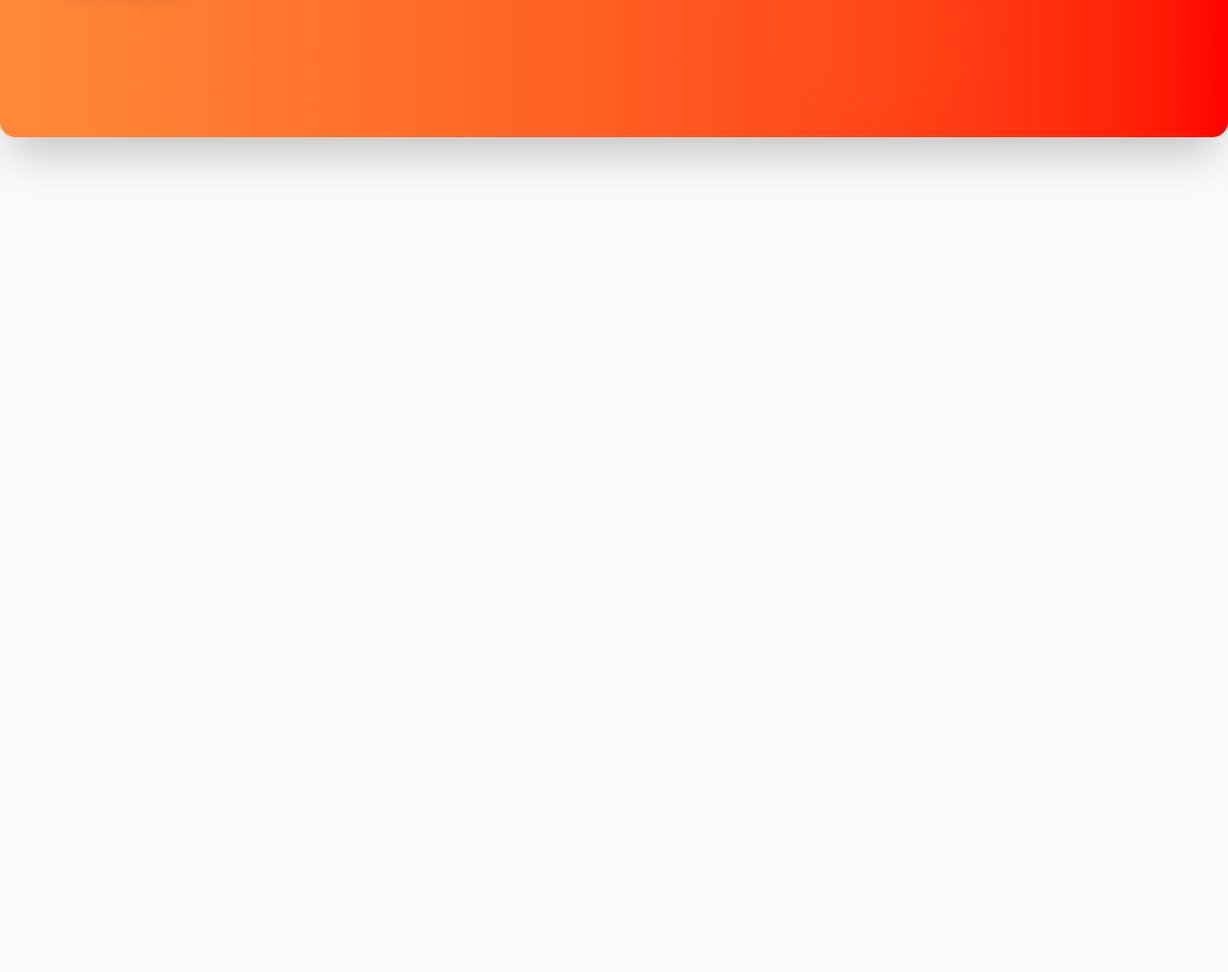
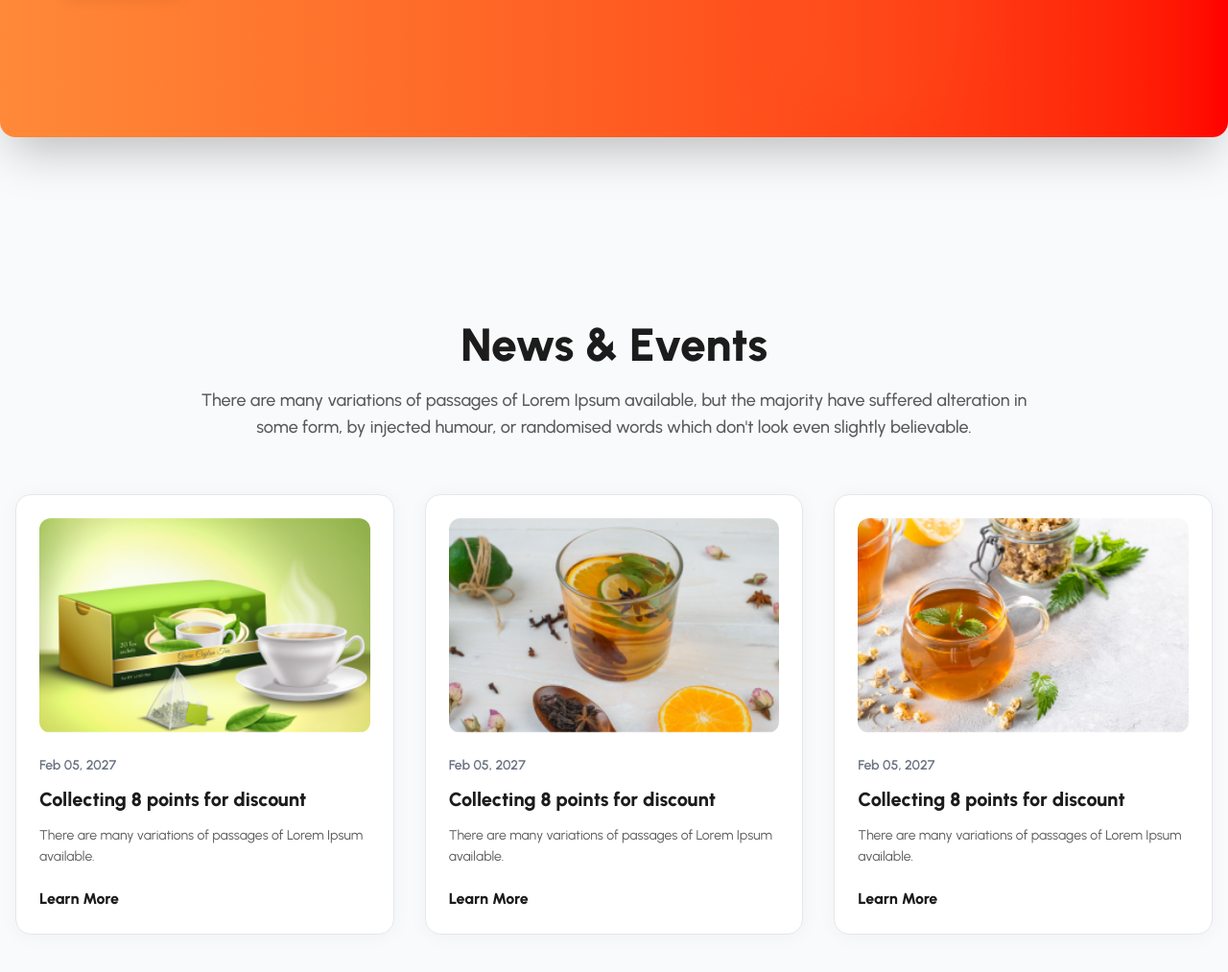
Before and after one commit to rahinhaque/teaHouse-new-version, a plain HTML site: page index.html in a window 1280 px wide. Shown: the part 2637-3650 px from the top of the page at 96% size. Before the commit the page ends 2876 px from the top, so only its background shows below. Drawn offline with nearby package versions, Linux system fonts and the light colour scheme.

Commit message:
News and event section codes

```diff
--- a/index.html
+++ b/index.html
@@ -500,5 +500,126 @@
         </div>
       </div>
     </section>
+
+    <!-- News and events section  -->
+    <section class="container mx-auto px-4 py-24">
+      <div class="text-center space-y-5 mb-14 max-w-4xl mx-auto">
+        <h2
+          class="text-5xl font-extrabold text-[#1c1c1c] animate-fade-in-up delay-100"
+        >
+          News & Events
+        </h2>
+        <p
+          class="text-[#595959] text-base leading-7 lg:text-lg animate-fade-in-up delay-200 font-medium"
+        >
+          There are many variations of passages of Lorem Ipsum available, but
+          the majority have suffered alteration in some form, by injected
+          humour, or randomised words which don't look even slightly believable.
+        </p>
+      </div>
+
+      <div
+        class="grid grid-cols-1 md:grid-cols-2 lg:grid-cols-3 gap-6 lg:gap-8"
+      >
+        <!-- Card 1 -->
+        <div
+          class="bg-white p-6 rounded-2xl border border-gray-200 shadow-[0_2px_20px_rgba(0,0,0,0.04)] hover:shadow-xl transition-all duration-300 animate-fade-in-up delay-300"
+        >
+          <div class="rounded-xl overflow-hidden mb-6 h-56">
+            <img
+              src="./images/news-1.png"
+              alt="Tea Box"
+              class="w-full h-full object-cover hover:scale-105 transition-transform duration-500"
+            />
+          </div>
+          <div class="space-y-3">
+            <p class="text-gray-500 text-sm font-semibold text-start">
+              Feb 05, 2027
+            </p>
+            <h3
+              class="text-xl font-extrabold text-[#1c1c1c] leading-snug text-start"
+            >
+              Collecting 8 points for discount
+            </h3>
+            <p class="text-[#595959] text-sm leading-relaxed text-start">
+              There are many variations of passages of Lorem Ipsum available.
+            </p>
+            <div class="text-start">
+              <button
+                class="font-extrabold text-[#1c1c1c] hover:text-blue-500 transition-colors mt-2"
+              >
+                Learn More
+              </button>
+            </div>
+          </div>
+        </div>
+
+        <!-- Card 2 -->
+        <div
+          class="bg-white p-6 rounded-2xl border border-gray-200 shadow-[0_2px_20px_rgba(0,0,0,0.04)] hover:shadow-xl transition-all duration-300 animate-fade-in-up delay-400"
+        >
+          <div class="rounded-xl overflow-hidden mb-6 h-56">
+            <img
+              src="./images/news-2.png"
+              alt="Tea Glass"
+              class="w-full h-full object-cover hover:scale-105 transition-transform duration-500"
+            />
+          </div>
+          <div class="space-y-3">
+            <p class="text-gray-500 text-sm font-semibold text-start">
+              Feb 05, 2027
+            </p>
+            <h3
+              class="text-xl font-extrabold text-[#1c1c1c] leading-snug text-start"
+            >
+              Collecting 8 points for discount
+            </h3>
+            <p class="text-[#595959] text-sm leading-relaxed text-start">
+              There are many variations of passages of Lorem Ipsum available.
+            </p>
+            <div class="text-start">
+              <button
+                class="font-extrabold text-[#1c1c1c] hover:text-blue-500 transition-colors mt-2"
+              >
+                Learn More
+              </button>
+            </div>
+          </div>
+        </div>
+
+        <!-- Card 3 -->
+        <div
+          class="bg-white p-6 rounded-2xl border border-gray-200 shadow-[0_2px_20px_rgba(0,0,0,0.04)] hover:shadow-xl transition-all duration-300 animate-fade-in-up delay-500"
+        >
+          <div class="rounded-xl overflow-hidden mb-6 h-56">
+            <img
+              src="./images/news-3.png"
+              alt="Tea Cup"
+              class="w-full h-full object-cover hover:scale-105 transition-transform duration-500"
+            />
+          </div>
+          <div class="space-y-3">
+            <p class="text-gray-500 text-sm font-semibold text-start">
+              Feb 05, 2027
+            </p>
+            <h3
+              class="text-xl font-extrabold text-[#1c1c1c] leading-snug text-start"
+            >
+              Collecting 8 points for discount
+            </h3>
+            <p class="text-[#595959] text-sm leading-relaxed text-start">
+              There are many variations of passages of Lorem Ipsum available.
+            </p>
+            <div class="text-start">
+              <button
+                class="font-extrabold text-[#1c1c1c] hover:text-blue-500 transition-colors mt-2"
+              >
+                Learn More
+              </button>
+            </div>
+          </div>
+        </div>
+      </div>
+    </section>
   </body>
 </html>
```
